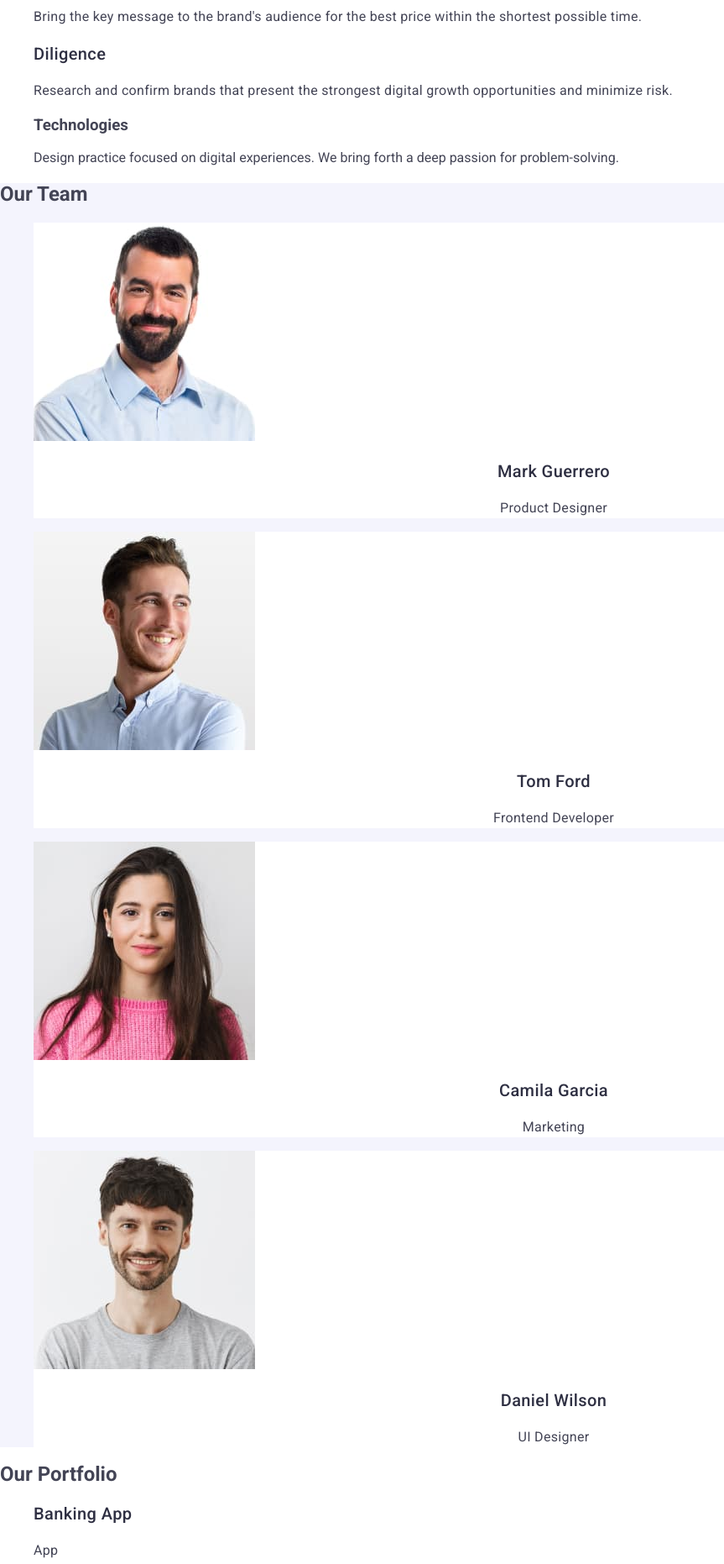
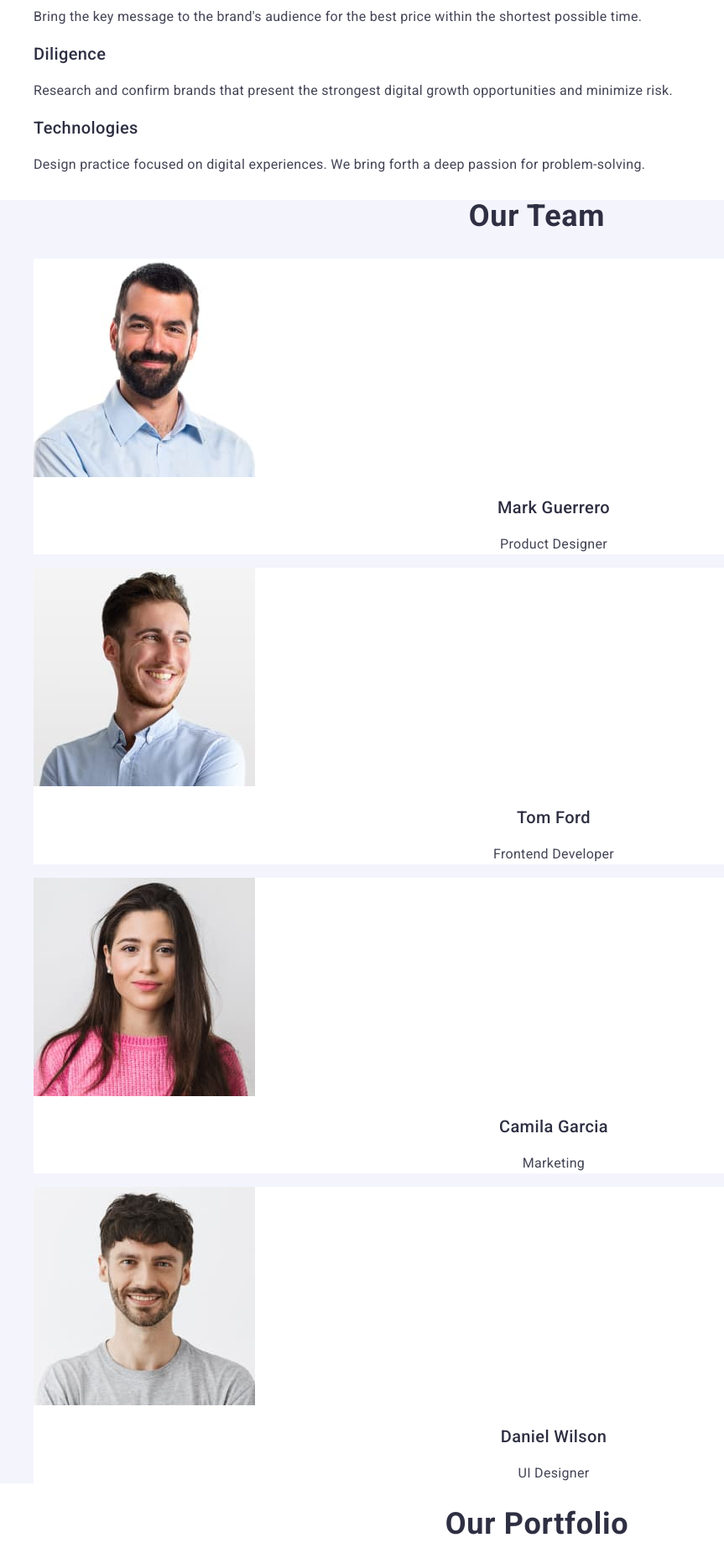
Before and after one commit to Anna-Makovska/goit-markup-hw-02, a plain HTML site: page index.html in a window 1280 px wide. Shown: the part 500-2362 px from the top of the page at 84% size, without its empty margins (0-863 px from the left). Drawn offline with nearby package versions, Linux system fonts and the light colour scheme.

Commit message:
prompt-2

```diff
--- a/css/styles.css
+++ b/css/styles.css
@@ -49,7 +49,9 @@ a {
         color: #434455;
 }
 
-
+.main-container {
+    background-color: #2e2f42;
+}
 .main-title {
         font-weight: 700;
         font-size: 56px;
@@ -60,13 +62,13 @@ a {
 
 }
 .button-style {
-box-shadow: 0 4px 4px 0 rgba(0, 0, 0, 0.15);
     background: #4d5ae5;
         font-weight: 500;
         font-size: 16px;
         line-height: 1.5;
         letter-spacing: 0.04em;
         color: #fff;
+        cursor: pointer;
 }
 .button-style:hover,
 .button-style:focus {
@@ -87,7 +89,18 @@ line-height: 1.5;
 letter-spacing: 0.02em;
 color: #434455;
 }
-
+.team-container{
+    background: #f4f4fd;
+}
+.team-structure {
+    font-weight: 700;
+        font-size: 36px;
+        line-height: 1.11;
+        letter-spacing: 0.02em;
+        text-align: center;
+        color: #2e2f42;
+        text-transform: capitalize;
+}
 .team-group {
     background-color:#fff;
 }
@@ -108,6 +121,15 @@ color: #434455;
         text-align: center;
         color: #434455;
 }
+.portfolio-title {
+    font-weight: 700;
+        font-size: 36px;
+        line-height: 1.11;
+        letter-spacing: 0.02em;
+        text-align: center;
+        color: #2e2f42;
+        text-transform: capitalize;
+}
 .portfolio-item {
     font-weight: 500;
         font-size: 20px;
@@ -116,7 +138,7 @@ color: #434455;
         color: #2e2f42;
 }
 .portfolio-descr {
-    font-weight: 400;
+
         font-size: 16px;
         line-height: 1.5;
         letter-spacing: 0.02em;
--- a/index.html
+++ b/index.html
@@ -32,14 +32,14 @@
       </address>
     </header>
     <main>
-      <section style="background-color: #2e2f42;">
+      <section class="main-container">
         <h1 class="main-title">Effective Solutions for Your Business</h1>
         <button type="button" class="button-style">Order Service</button>
       </section>
 
-      <section>
-        <h2 hidden>Advantages</h2>
-        <ul class="advantages">
+      <section class="advantages-container">
+        <h2 class="advantages-title" hidden>Advantages</h2>
+        <ul>
           <li class="advantages-list" >
             <h3 class="advantages-item">Strategy</h3>
             <p class="advantages-descr">
@@ -62,15 +62,15 @@
             </p>
           </li>
           <li class="advantages-list">
-            <h3>Technologies</h3>
-            <p>
+            <h3 class="advantages-item">Technologies</h3>
+            <p class="advantages-descr">
               Design practice focused on digital experiences. We bring forth a
               deep passion for problem-solving.
             </p>
           </li>
         </ul>
       </section>
-      <section style="background: #f4f4fd;">
+      <section class="team-container">
         <h2 class="team-structure">Our Team</h2>
         <ul class="team-list">
           <li class="team-group">
@@ -99,69 +99,78 @@
           </li>
         </ul>
       </section>
-      <section>
+      <section class="portfolio-container">
         <h2 class="portfolio-title">Our Portfolio</h2>
         <ul>
+
           <li class="portfolio-list">
-            <h3 class="portfolio-item">Banking App</h3>
-            <p class="portfolio-descr">App</p>
             <img
               src="images/portfolio5.jpg"
               alt="Banking App"
               width="360"
               height="300"
             />
+            <h3 class="portfolio-item">Banking App</h3>
+            <p class="portfolio-descr">App</p>
+
           </li>
           <li class="portfolio-list">
-            <h3 class="portfolio-item">Cashless Payment</h3>
-            <p class="portfolio-descr">Marketing</p>
             <img
               src="images/portfolio4.jpg"
               alt="Cashless Payment"
               width="360"
               height="300"
             />
+            <h3 class="portfolio-item">Cashless Payment</h3>
+            <p class="portfolio-descr">Marketing</p>
+
           </li>
           <li class="portfolio-list">
-            <h3 class="portfolio-item">Meditation App</h3>
-            <p class="portfolio-descr">App</p>
-            <img
+             <img
               src="images/portfolio3.jpg"
               alt="Meditation App"
               width="360"
               height="300"
             />
+            <h3 class="portfolio-item">Meditation App</h3>
+            <p class="portfolio-descr">App</p>
+
           </li>
-
-          <li class="portfolio-list">
-            <h3 class="portfolio-item">Taxi Service</h3>
-            <p class="portfolio-descr">Marketing</p>
-            <img
+            </ul>
+          <ul>
+            <li class="portfolio-list">
+               <img
               src="images/portfolio2.jpg"
               alt="Taxi Service"
               width="360"
               height="300"
             />
+            <h3 class="portfolio-item">Taxi Service</h3>
+            <p class="portfolio-descr">Marketing</p>
+
           </li>
           <li class="portfolio-list">
-            <h3 class="portfolio-item">Screen Illustrations</h3>
-            <p class="portfolio-descr">Design</p>
             <img
               src="images/portfolio1.jpg"
               alt="Screen Illustrations"
               width="360"
               height="300"
             />
+            <h3 class="portfolio-item">Screen Illustrations</h3>
+            <p class="portfolio-descr">Design</p>
+
           </li>
           <li class="portfolio-list">
-            <h3 class="portfolio-item">Online Courses</h3>
-            <p class="portfolio-descr">Marketing</p>
-            <img
+          <img
               src="images/portfolio.jpg"
               alt="Online Courses"
               width="360"
               height="300"
             />
+
+            <h3 class="portfolio-item">Online Courses</h3>
+            <p class="portfolio-descr">Marketing</p>
+
           </li>
         </ul>
       </section>
```
